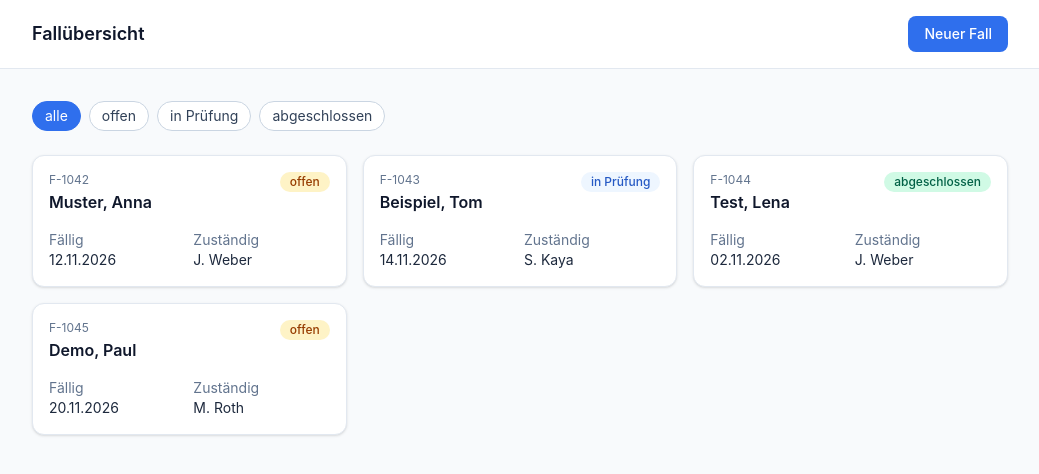
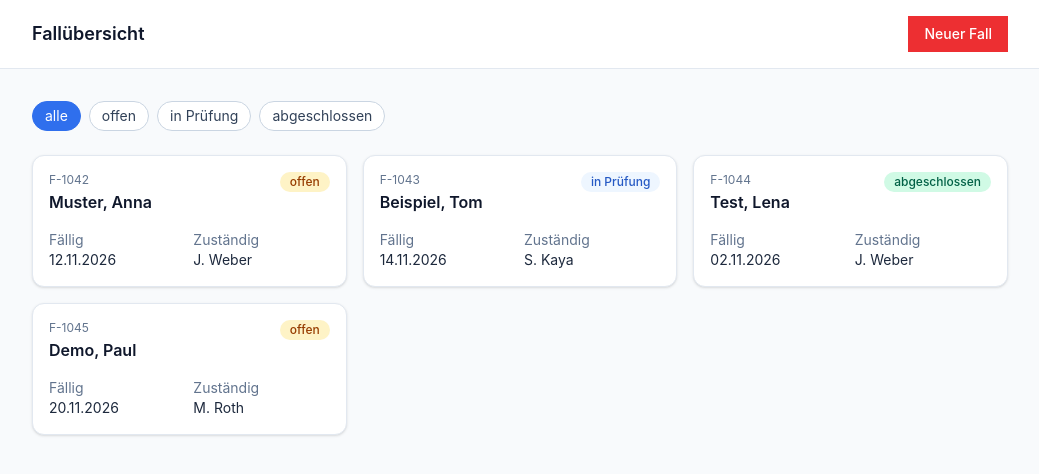
Before and after one commit to agent-x11/figma-code-layer-demo, a React (Vite) app: page / in a window 1280 px wide. Shown: the top 474 px of the page, without its empty margins (120-1159 px from the left). Built offline with nearby package versions, Linux system fonts and the light colour scheme.

Commit message:
Update new case button styling
Co-Authored-By: figma[bot] <198110074+figma[bot]@users.noreply.github.com>
Figma-Prompt-ID: 10
Figma-Session-ID: dd1611e6-99a5-4f3c-8410-5237f9895ebe

```diff
--- a/src/App.jsx
+++ b/src/App.jsx
@@ -56,7 +56,7 @@ export default function App() {
       <header className="border-b border-slate-200 bg-white">
         <div className="mx-auto flex max-w-5xl items-center justify-between px-6 py-4">
           <h1 className="text-lg font-semibold text-slate-900">Fallübersicht</h1>
-          <button className="rounded-lg bg-brand-500 px-4 py-2 text-sm font-medium text-white hover:bg-brand-600">
+          <button className="bg-[#ED2F32] px-4 py-2 text-sm font-medium text-white">
             Neuer Fall
           </button>
         </div>
```
